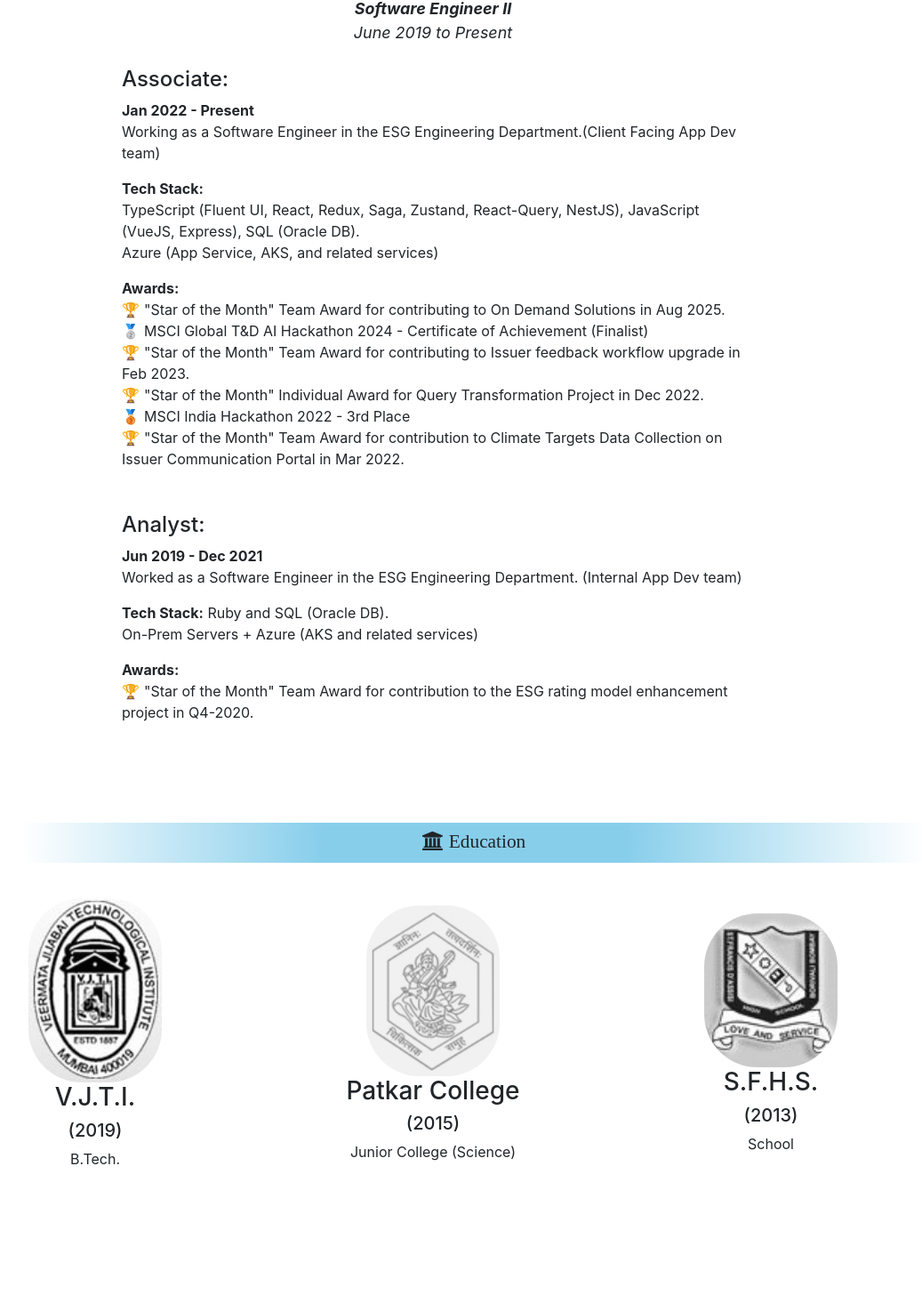
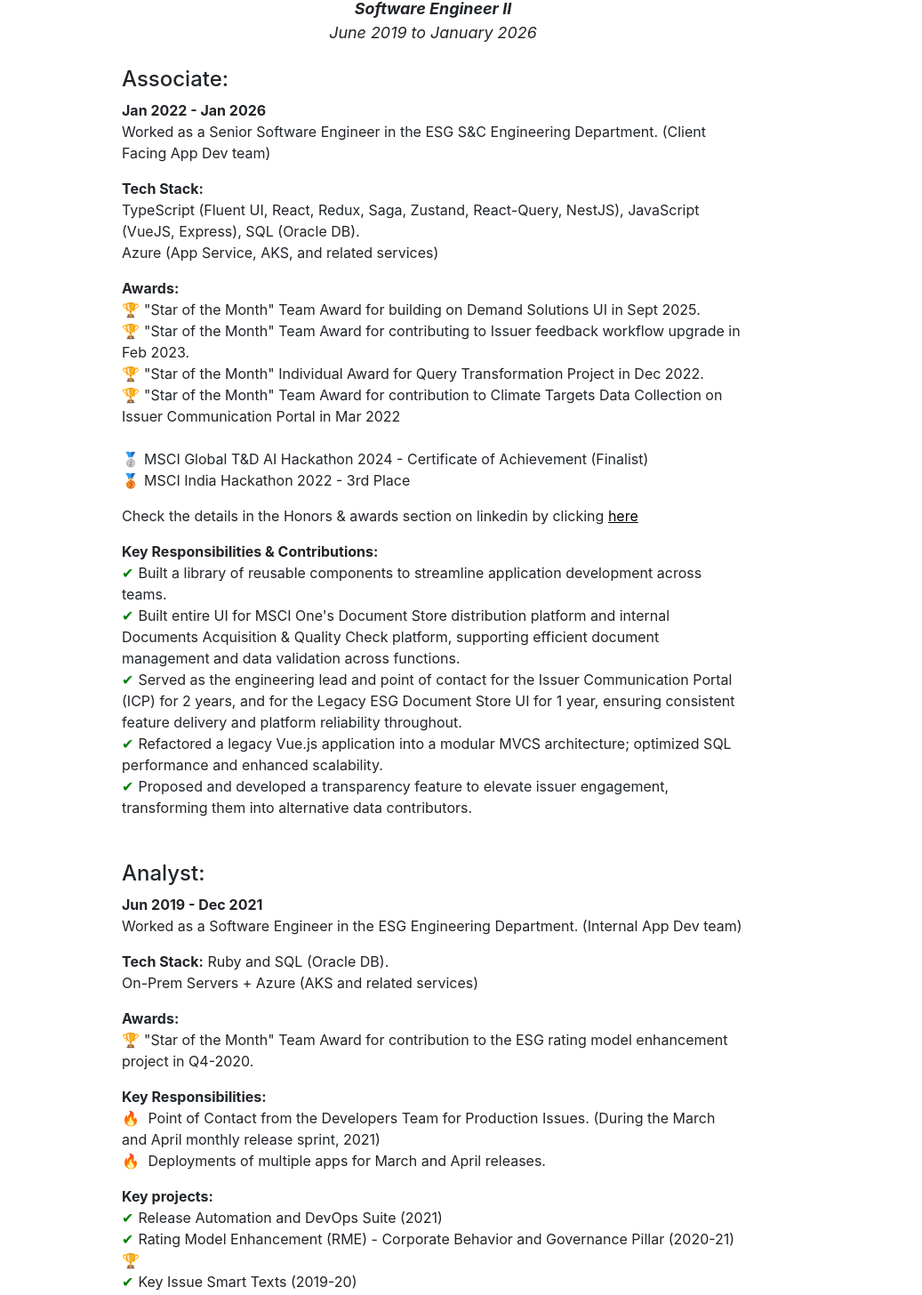
Before and after one commit to thebhushanmhatre/bhushan-portfolio, a React (Create React App) app: page /experience in a window 1280 px wide. Shown: the part 219-1675 px from the top of the page at 89% size, without its empty margins (153-1190 px from the left). Before the commit the page ends 1550 px from the top, so only its background shows below. Built offline with nearby package versions, Linux system fonts and the light colour scheme.

Commit message:
Improved WorkExperience component with latest info

```diff
--- a/src/components/web/WorkExperience.js
+++ b/src/components/web/WorkExperience.js
@@ -26,20 +26,32 @@
   return null;
 };
 
+const FireIcon = () => (
+  <span role="img" aria-label="fire" style={{ marginRight: '5px' }}>
+    🔥
+  </span>
+);
+
+const CheckIcon = () => (
+  <span role="img" aria-label="check" style={{ marginRight: '5px', color: 'green' }}>
+    ✔
+  </span>
+);
+
 function WorkExperience(props) {
   return (
     <>
       <Container className="text-center p-3">
         <div className="m-3">
           <h1>MSCI Inc.</h1>
-          <h4>ESG Climate & Sustainability Department</h4>
+          <h4>ESG Sustainability & Climate Department</h4>
         </div>
 
         <i style={{ fontSize: '1.12em' }}>
           <strong>Software Engineer II</strong>
         </i>
         <br />
-        <i style={{ fontSize: '1.12em' }}>June 2019 to Present</i>
+        <i style={{ fontSize: '1.12em' }}>June 2019 to January 2026</i>
 
         <div className="pb-5">
           <div
@@ -47,12 +59,10 @@
             style={{ maxWidth: '700px', margin: '0 auto' }}
           >
             <h4>Associate:</h4>
-            <strong>Jan 2022 - Present</strong>
+            <strong>Jan 2022 - Jan 2026</strong>
             <p>
-              Working as a Software Engineer in the ESG Engineering
-              Department.(Client Facing App Dev team)
+              Worked as a Senior Software Engineer in the ESG S&C Engineering Department. (Client Facing App Dev team)
             </p>
-
             <p>
               <strong>Tech Stack:</strong>
               <br />
@@ -67,39 +77,40 @@
             <ul style={{ listStyle: 'none', paddingLeft: 0 }}>
               <li>
                 <TrophyIcon />
-                "Star of the Month" Team Award for contributing to On Demand
-                Solutions in Aug 2025.
+                "Star of the Month" Team Award for building on Demand Solutions UI in Sept 2025.
               </li>
-
+              <li>
+                <TrophyIcon />
+                "Star of the Month" Team Award for contributing to Issuer feedback workflow upgrade in Feb 2023.
+              </li>
+              <li>
+                <TrophyIcon />
+                "Star of the Month" Individual Award for Query Transformation Project in Dec 2022.
+              </li>
+              <li>
+                <TrophyIcon />
+                "Star of the Month" Team Award for contribution to Climate Targets Data Collection on Issuer Communication Portal in Mar 2022
+              </li>
+              <br />
               <li>
                 <MedalIcon type="silver" />
-                MSCI Global T&D AI Hackathon 2024 - Certificate of Achievement
-                (Finalist)
+                MSCI Global T&D AI Hackathon 2024 - Certificate of Achievement (Finalist)
               </li>
-
-              <li>
-                <TrophyIcon />
-                "Star of the Month" Team Award for contributing to Issuer
-                feedback workflow upgrade in Feb 2023.
-              </li>
-
-              <li>
-                <TrophyIcon />
-                "Star of the Month" Individual Award for Query Transformation
-                Project in Dec 2022.
-              </li>
-
               <li>
                 <MedalIcon type="bronze" />
                 MSCI India Hackathon 2022 - 3rd Place
               </li>
+            </ul>
 
-              <li>
-                <TrophyIcon />
-                "Star of the Month" Team Award for contribution to Climate
-                Targets Data Collection on Issuer Communication Portal in Mar
-                2022.
-              </li>
+            <p>Check the details in the Honors & awards section on linkedin by clicking <a href="https://www.linkedin.com/in/bhushanmhatre/details/honors" target="_blank">here</a></p>
+
+            <strong>Key Responsibilities & Contributions:</strong>
+            <ul style={{ listStyle: 'none', paddingLeft: 0 }}>
+               <li><CheckIcon />Built a library of reusable components to streamline application development across teams.</li>
+               <li><CheckIcon />Built entire UI for MSCI One's Document Store distribution platform and internal Documents Acquisition & Quality Check platform, supporting efficient document management and data validation across functions.</li>
+               <li><CheckIcon />Served as the engineering lead and point of contact for the Issuer Communication Portal (ICP) for 2 years, and for the Legacy ESG Document Store UI for 1 year, ensuring consistent feature delivery and platform reliability throughout.</li>
+               <li><CheckIcon />Refactored a legacy Vue.js application into a modular MVCS architecture; optimized SQL performance and enhanced scalability.</li>
+               <li><CheckIcon />Proposed and developed a transparency feature to elevate issuer engagement, transforming them into alternative data contributors.</li>
             </ul>
           </div>
 
@@ -111,8 +122,7 @@
             <strong>Jun 2019 - Dec 2021</strong>
 
             <p>
-              Worked as a Software Engineer in the ESG Engineering Department.
-              (Internal App Dev team)
+              Worked as a Software Engineer in the ESG Engineering Department. (Internal App Dev team)
             </p>
 
             <p>
@@ -130,6 +140,27 @@
                 rating model enhancement project in Q4-2020.
               </li>
             </ul>
+
+            <strong>Key Responsibilities:</strong>
+            <ul style={{ listStyle: 'none', paddingLeft: 0 }}>
+              <li><FireIcon /> Point of Contact from the Developers Team for Production Issues. (During the March and April monthly release sprint, 2021)</li>
+              <li><FireIcon /> Deployments of multiple apps for March and April releases.</li>
+            </ul>
+
+            <strong>Key projects:</strong>
+            <ul style={{ listStyle: 'none', paddingLeft: 0 }}>
+                <li><CheckIcon />Release Automation and DevOps Suite (2021)</li>
+                <li><CheckIcon />Rating Model Enhancement (RME) - Corporate Behavior and Governance Pillar (2020-21) <TrophyIcon /></li>
+                <li><CheckIcon />Key Issue Smart Texts (2019-20)</li>
+                <li><CheckIcon />IVA and Data Metrics Reports Decommissioning (2020)</li>
+                <li><CheckIcon />Multilevel Dependencies Extraction Tool for Impact Analysis (2020)</li>
+            </ul>
+
+            <p>
+              Played an active role in Documenting Workflow/Processes and Best Practices.
+              <br/>
+              Organized Game Sessions to beat WFH blues and get new team members involved.
+            </p>
           </div>
         </div>
 
--- a/src/shared/data.js
+++ b/src/shared/data.js
@@ -38,7 +38,7 @@
       href: 'https://codesandbox.io/u/thebhushanmhatre',
       name: 'codeSandbox',
       icon: 'fas fa-code fa-lg',
-      color: 'orange',
+      color: 'purple',
     },
     {
       contId: 5,
```
